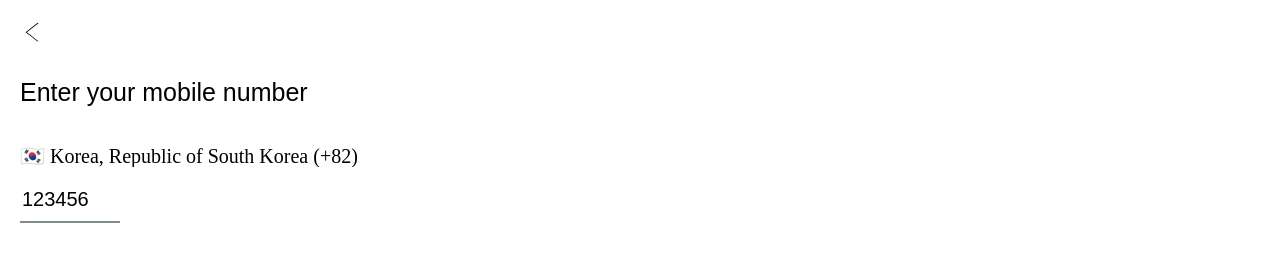
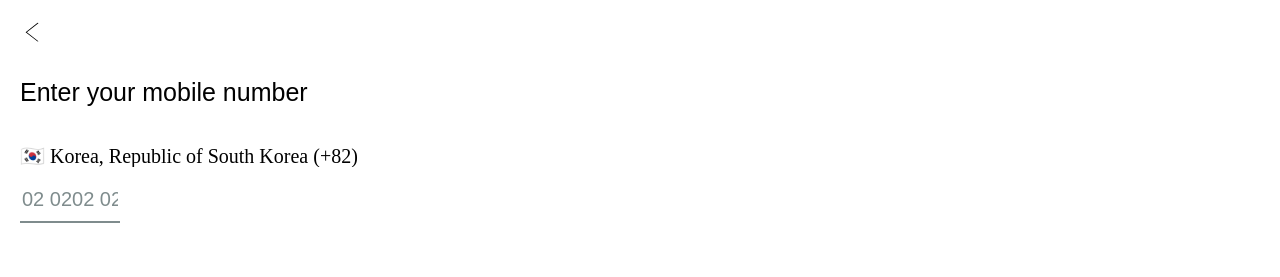
Before and after one commit to dongsubak/nuber-client, a React (Create React App) app: page /phone-login in a window 1280 px wide. Shown: the top 277 px of the page. Built offline with nearby package versions, Linux system fonts and the light colour scheme.

Commit message:
onInputChange

```diff
--- a/package.json
+++ b/package.json
@@ -16,6 +16,7 @@
     "react-helmet": "^6.1.0",
     "react-router-dom": "^5.2.0",
     "react-scripts": "4.0.2",
+    "react-toastify": "^7.0.4",
     "rollup-plugin-babel": "^4.4.0",
     "styled-components": "^5.2.1",
     "styled-reset": "^4.3.4",
--- a/src/Components/BackArrow/BackArrow.tsx
+++ b/src/Components/BackArrow/BackArrow.tsx
@@ -20,8 +20,8 @@ const BackArrow: React.FC<Iprops> = ({ backTo, className }) => (
         width="24"
         height="24"
         xmlns="http://www.w3.org/2000/svg"
-        fill-rule="evenodd"
-        clip-rule="evenodd"
+        fillRule="evenodd"
+        clipRule="evenodd"
       >
         <path d="M20 .755l-14.374 11.245 14.374 11.219-.619.781-15.381-12 15.391-12 .609.755z"/>
       </svg>
--- a/src/Components/Input/Input.tsx
+++ b/src/Components/Input/Input.tsx
@@ -25,11 +25,13 @@ interface IProps {
   placeholder?: string;
   type?: string;
   required?: boolean;
-  value: any;
+  value: string;
+  name?: string;
+  onChange: any;
 }
 
-const Input: React.FC<IProps> = ({ placeholder = "", type = "text", required = true, value }) => (
-  <Container type={type} required={required} value={value} placeholder={placeholder} />
+const Input: React.FC<IProps> = ({onChange, name = "", placeholder = "", type = "text", required = true, value }) => (
+  <Container onChange={onChange} name={name} type={type} required={required} value={value} placeholder={placeholder} />
 );
 
 export default Input;
--- a/src/Routes/PhoneLogin/PhoneLoginContainter.tsx
+++ b/src/Routes/PhoneLogin/PhoneLoginContainter.tsx
@@ -14,14 +14,33 @@ class PhoneLoginContainer extends React.Component<
 > {
   public state = {
     countryCode: "+82",
-    phoneNumber: "123456"
+    phoneNumber: ""
   };
 
   public render() {
     alert(this.state.countryCode + this.state.phoneNumber); //console.log is not working
     const { countryCode, phoneNumber } = this.state;
-    return <PhoneLoginPresenter countryCode={countryCode} phoneNumber={phoneNumber} />;
+    return (<PhoneLoginPresenter countryCode={countryCode} phoneNumber={phoneNumber} onInputChange={()=>this.onInputChange} onSubmit={this.onSubmit} />);
   }
+
+  //CountrySelect나 Input이 바뀌면 onInputChange가 실행된다.
+  public onInputChange: React.ChangeEventHandler<HTMLInputElement | HTMLSelectElement> = (event) => {
+    const {
+      target: {name, value}
+    } = event;
+    this.setState({
+      [name]: value
+    } as any);
+    //as any 붙여야 error가 안 난다. This is a normal bug that always happens
+    return event;
+  };
+
+  public onSubmit: React.FormEventHandler<HTMLFormElement> = (event) => {
+    event.preventDefault();
+    const { countryCode, phoneNumber } = this.state;
+    // ts-lint:disable-next-line
+    console.log(countryCode, phoneNumber);
+  };
 }
 
 export default PhoneLoginContainer;
--- a/src/Routes/PhoneLogin/PhoneLoginPresenter.tsx
+++ b/src/Routes/PhoneLogin/PhoneLoginPresenter.tsx
@@ -1,5 +1,6 @@
+import React from "react";
 import Helmet from "react-helmet";
-import PropTypes from "prop-types";
+// import PropTypes from "prop-types";
 import BackArrow from "../../Components/BackArrow";
 import Input from "../../Components/Input";
 import countries from "../../countries";
@@ -56,11 +57,18 @@ const Button = styled.button`
 interface IProps {
   countryCode: string;
   phoneNumber: string;
+  onInputChange: (
+    event: React.ChangeEventHandler<HTMLSelectElement | HTMLInputElement>
+  ) => void;
+  onSubmit: (event: React.FormEvent<HTMLFormElement>) => void;
 }
+// VS Code에서 onInputChange에 mouseover했을 때 나오는 것을 copy and paste 했다
 
 const PhoneLoginPresenter: React.FC<IProps> = ({
   countryCode,
-  phoneNumber
+  phoneNumber,
+  onInputChange,
+  onSubmit
 }) => (
   <Container>
     <Helmet>
@@ -68,16 +76,16 @@ const PhoneLoginPresenter: React.FC<IProps> = ({
     </Helmet>
     <BackArrowExtended backTo={"/"} />
     <Title>Enter your mobile number</Title>
-    <CountrySelect value={countryCode} >
+    <CountrySelect value={countryCode} name={"countryCode"} onChange={()=>onInputChange}>
       {countries.map((country, index) => (
         <CountryOption key={index} value={country.dial_code}>
           {country.flag} {country.name} ({country.dial_code})
         </CountryOption>
       ))}
     </CountrySelect>
-    <Form>
-      <Input placeholder={"02 0202 0202"} value={phoneNumber} />
-      <Button>
+    <Form onSubmit={onSubmit}>
+      <Input placeholder={"02 0202 0202"} value={phoneNumber} name={"phoneNumber"} onChange={onInputChange} />
+      <Button onClick={()=>onSubmit}>
         <svg>
           <path d="M7.33 24l-2.83-2.829 9.339-9.175-9.339-9.167 2.83-2.829 12.17 11.996z" />
         </svg>
@@ -86,10 +94,13 @@ const PhoneLoginPresenter: React.FC<IProps> = ({
   </Container>
 )
 
+/*
+// TS 쓰므로, propTypes 쓸 필요가 없다.
 PhoneLoginPresenter.propTypes = {
   countryCode: PropTypes.string.isRequired,
   phoneNumber: PropTypes.string.isRequired
 
 }
+*/
 
 export default PhoneLoginPresenter;
```
Also changed, not shown: 1 other file (tests, documents, lock files or other folders).
